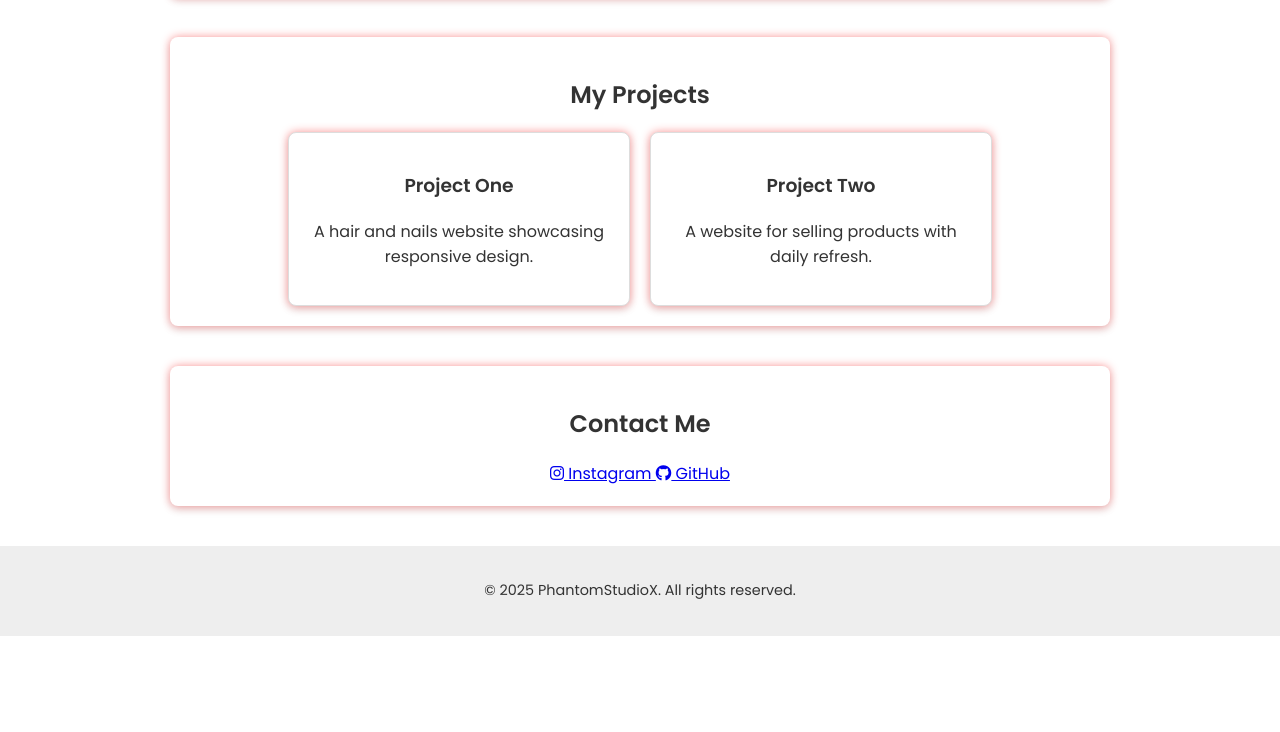
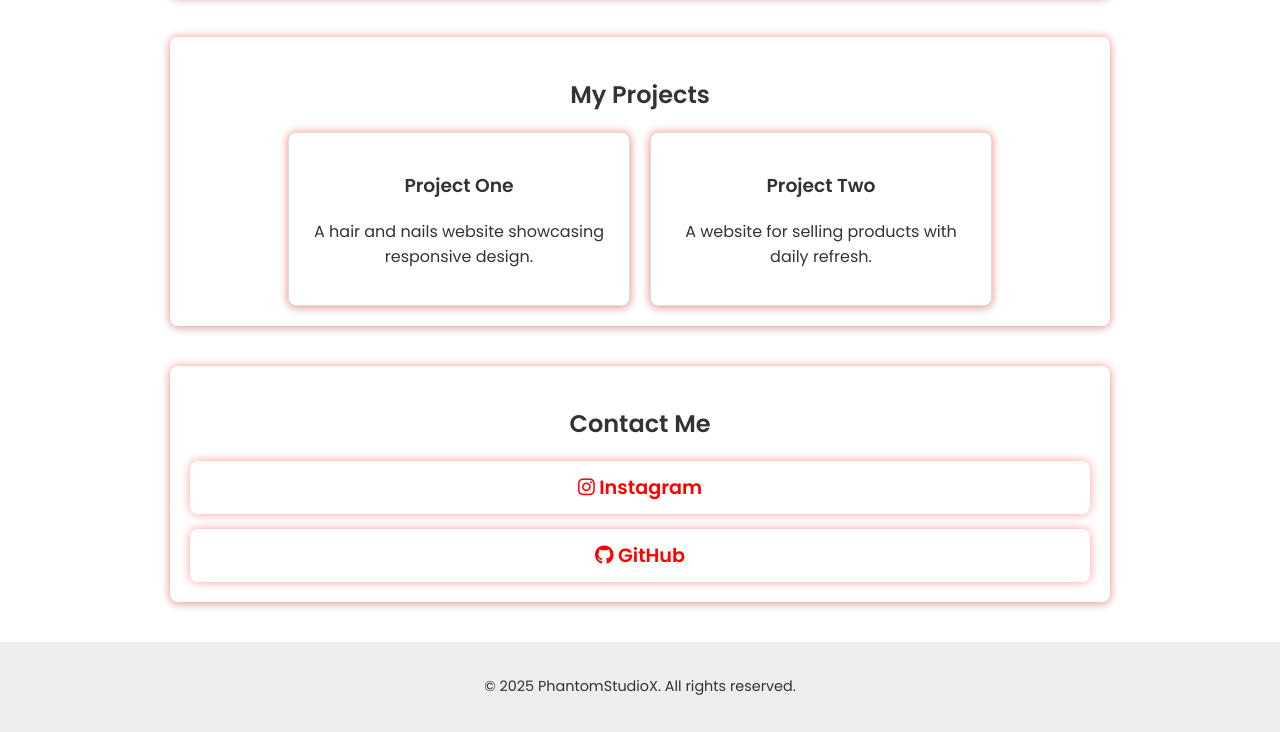
Before and after one commit to PhantomStudioX/phantom-studio, a plain HTML site: page index.html in a window 1280 px wide. Shown: the part 582-1314 px from the top of the page. Before the commit the page ends 1218 px from the top, so only its background shows below. Drawn offline with Linux system fonts and the light colour scheme; some packages are replaced by stand-ins of ours; a script that the page names is missing.

Commit message:
Add contact socials section styles

```diff
--- a/style.css
+++ b/style.css
@@ -216,3 +216,41 @@ footer {
 .dark-mode .social-icons a:hover {
   color: #ff9999;
 }
+
+/* Contact socials section */
+.contact-socials {
+  display: flex;
+  flex-direction: column;
+  gap: 15px;
+  margin-top: 20px;
+}
+
+.contact-socials a {
+  display: inline-block;
+  padding: 12px 18px;
+  border-radius: 8px;
+  font-size: 1.2rem;
+  color: #ff0000;
+  background: #fff;
+  text-decoration: none;
+  font-weight: 600;
+  box-shadow: 0 0 10px rgba(255, 0, 0, 0.4);
+  transition: box-shadow 0.3s ease, background 0.3s ease;
+}
+
+.contact-socials a:hover {
+  background: #ffe5e5;
+  box-shadow: 0 0 15px rgba(255, 0, 0, 0.7);
+}
+
+/* Dark mode */
+.dark-mode .contact-socials a {
+  background: #1b1b1b;
+  color: #ff8080;
+  box-shadow: 0 0 10px rgba(255, 0, 0, 0.4);
+}
+
+.dark-mode .contact-socials a:hover {
+  background: #330000;
+  box-shadow: 0 0 15px rgba(255, 0, 0, 1);
+}
```
